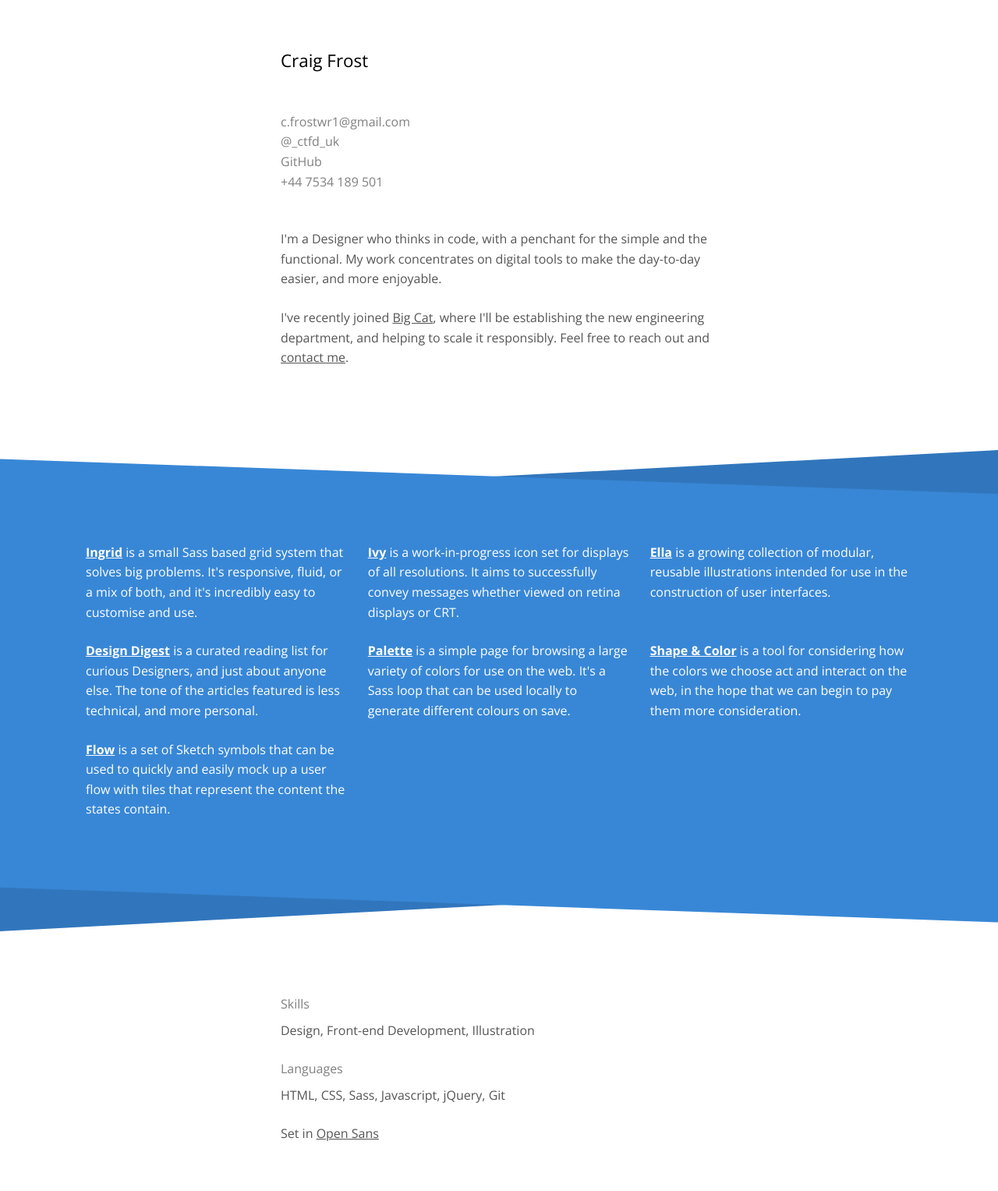
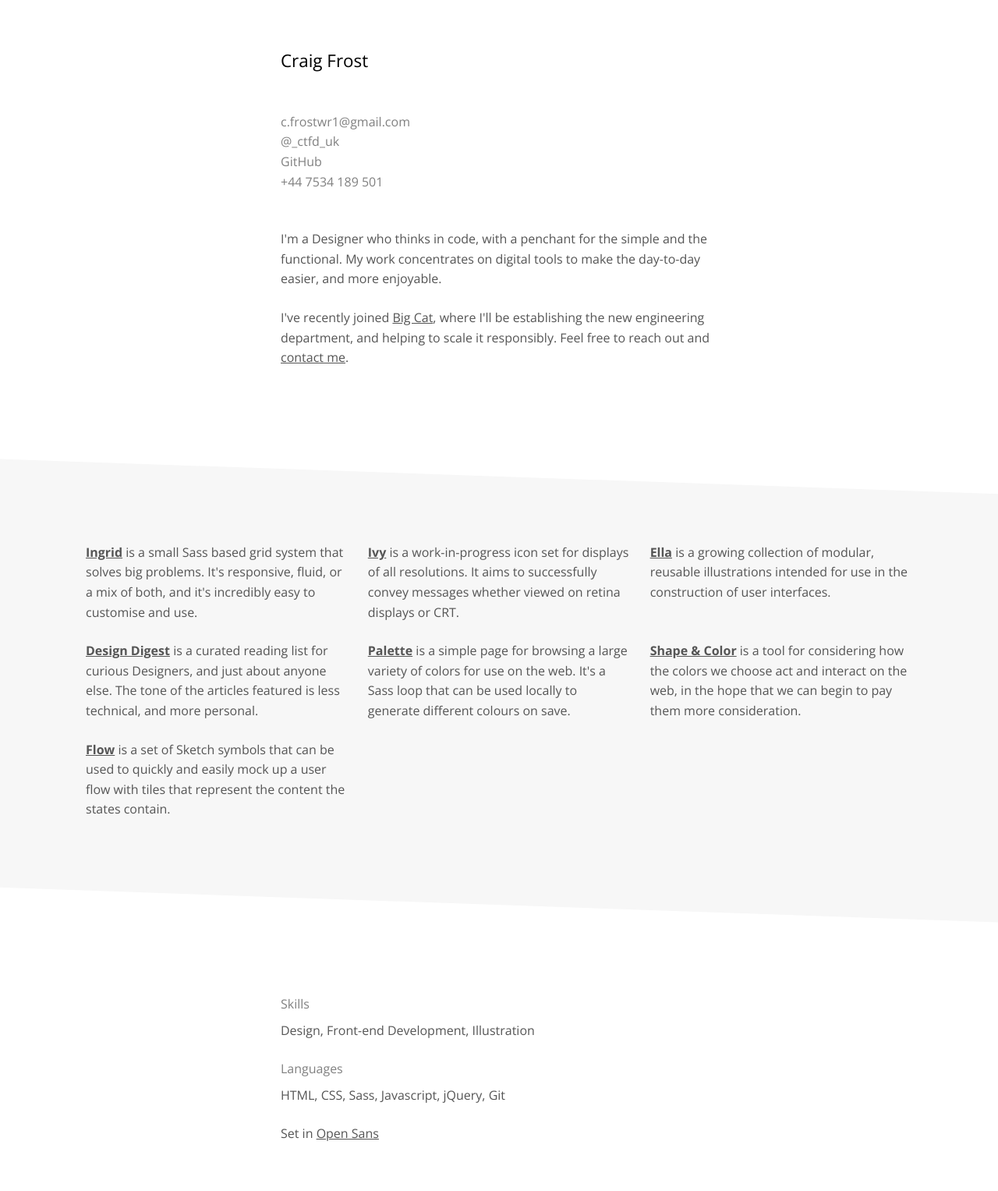
Before and after one commit to craigthomasfrost/cfdesigner.github.io, a Jekyll site: the page built from index.html, in a window 1280 px wide. Shown: the whole page at 78% size. Built offline with Jekyll 4.4.1, drawn with Linux system fonts in a browser that asks for light colours; nearby versions of some CDN libraries.

Commit message:
add bg color

```diff
--- a/_sass/_styles.scss
+++ b/_sass/_styles.scss
@@ -29,32 +29,18 @@
 .portfolio {
     @extend %island--large;
     margin: 5rem 0;
-    color: #ffffff;
     &::after {
         content: "";
         height: 110%;
         width: 200%;
         margin-left: -50%;
-        background: #3887d6;
+        background: #f7f7f7;
         position: absolute;
         top: -5%;
         -webkit-transform: rotate(2deg);
         -moz-transform: rotate(2deg);
         transform: rotate(2deg);
         z-index: -1;
-    }
-    &::before {
-        content: "";
-        height: 110%;
-        width: 200%;
-        margin-left: -50%;
-        background: #3176bc;
-        position: absolute;
-        top: -5%;
-        -webkit-transform: rotate(-3deg);
-        -moz-transform: rotate(-3deg);
-        transform: rotate(-3deg);
-        z-index: -2;
     }
 }
 
```
